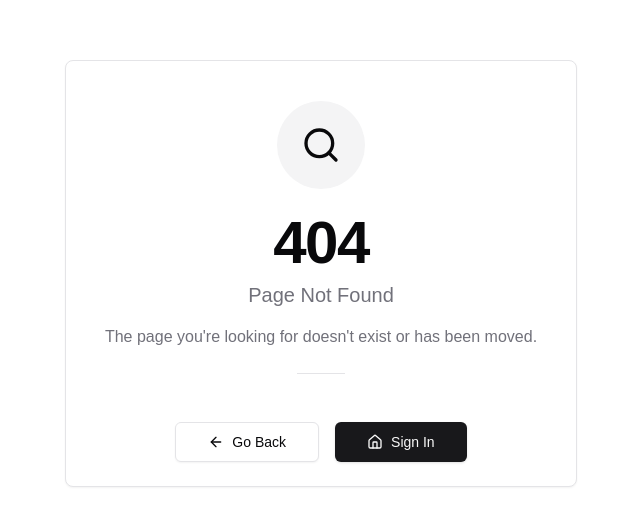
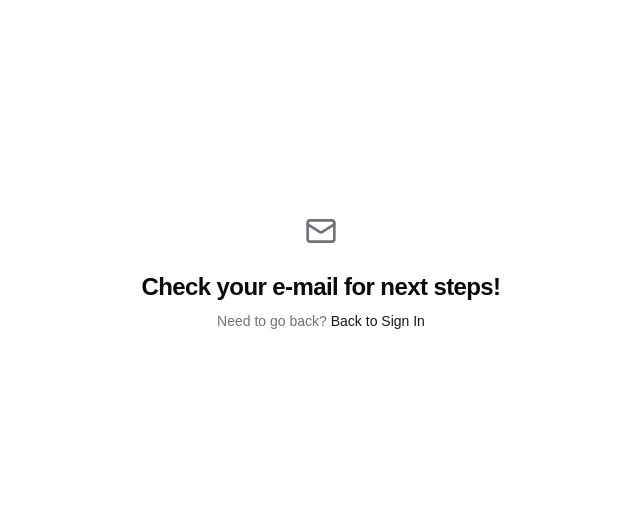
Before and after one commit to VerdantVibes/pdf-chatbot, a React (Vite) app: page /reset-password-success in a window 1280 px wide. Before the commit this address had no page. Shown: the part 127-652 px from the top of the page, without its empty margins (319-959 px from the left). Built offline with nearby package versions, Linux system fonts and the light colour scheme; a web font is replaced by a local one.

Commit message:
feat(auth): Add Reset Password Success page and integrate navigation from Forgot Password

```diff
--- a/src/App.tsx
+++ b/src/App.tsx
@@ -18,6 +18,7 @@ import { Security } from "./pages/Settings/Security";
 import { Profile } from "./pages/Settings/Profile";
 import { KnowledgeBaseLayout } from "./pages/KnowledgeBase/layout";
 import { ForgotPassword } from "./pages/ForgotPassword";
+import { ResetPasswordSuccess } from "./pages/ResetPasswordSuccess";
 
 function App() {
   return (
@@ -45,6 +46,14 @@ function App() {
             element={
               <AuthRoute>
                 <ForgotPassword />
+              </AuthRoute>
+            }
+          />
+          <Route
+            path="/reset-password-success"
+            element={
+              <AuthRoute>
+                <ResetPasswordSuccess />
               </AuthRoute>
             }
           />
--- a/src/pages/ForgotPassword.tsx
+++ b/src/pages/ForgotPassword.tsx
@@ -11,7 +11,7 @@ import {
   FormMessage,
 } from "@/components/ui/form";
 import { Input } from "@/components/ui/input";
-import { Link } from "react-router-dom";
+import { Link, useNavigate } from "react-router-dom";
 import { Lock } from "lucide-react";
 
 const formSchema = z.object({
@@ -21,6 +21,7 @@ const formSchema = z.object({
 });
 
 export function ForgotPassword() {
+  const navigate = useNavigate();
   const form = useForm<z.infer<typeof formSchema>>({
     resolver: zodResolver(formSchema),
     defaultValues: {
@@ -31,6 +32,8 @@ export function ForgotPassword() {
   function onSubmit(values: z.infer<typeof formSchema>) {
     // Handle password reset logic here
     console.log(values);
+    // Navigate to success page
+    navigate("/reset-password-success");
   }
 
   return (
--- /dev/null
+++ b/src/pages/ResetPasswordSuccess.tsx
@@ -0,0 +1,30 @@
+import { Link } from "react-router-dom";
+import { Mail } from "lucide-react";
+
+export function ResetPasswordSuccess() {
+  return (
+    <div className="min-h-screen w-full bg-background">
+      <div className="flex flex-col items-center justify-center min-h-screen max-w-[400px] mx-auto px-4">
+        <div className="w-full space-y-6">
+          {/* Email Icon */}
+          <div className="flex justify-center">
+            <Mail className="w-8 h-8 text-muted-foreground" />
+          </div>
+
+          {/* Header */}
+          <div className="text-center space-y-2">
+            <h1 className="text-2xl font-bold tracking-tight">
+              Check your e-mail for next steps!
+            </h1>
+            <p className="text-sm text-muted-foreground">
+              Need to go back?{" "}
+              <Link to="/signin" className="text-primary hover:underline">
+                Back to Sign In
+              </Link>
+            </p>
+          </div>
+        </div>
+      </div>
+    </div>
+  );
+}
```
